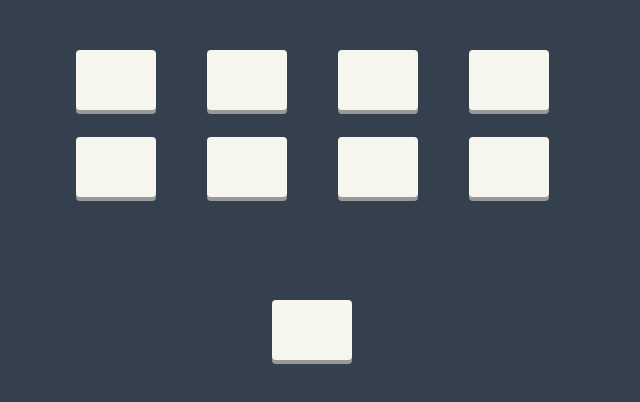
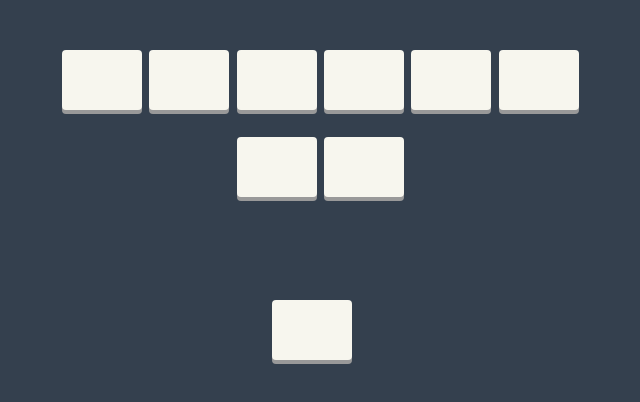
Before and after one commit to wsbuck/web-synth, a React (Create React App) app: page / in a window 1280 px wide. Shown: the top 402 px of the page, without its empty margins (328-968 px from the left). Built offline with nearby package versions, Linux system fonts and the light colour scheme.

Commit message:
Adjusted event handlers & renamed components

```diff
--- a/package.json
+++ b/package.json
@@ -1,16 +1,20 @@
 {
-  "name": "drum-kit",
+  "name": "web-synth",
+  "homepage": "https://wsbuck.github.io/web-synth",
   "version": "0.1.0",
   "private": true,
   "dependencies": {
     "@magenta/music": "^1.8.0",
     "@material-ui/core": "^3.9.3",
+    "gh-pages": "^2.0.1",
     "react": "^16.8.6",
     "react-dom": "^16.8.6",
     "react-scripts": "3.0.0",
     "tone": "^13.4.9"
   },
   "scripts": {
+    "predeploy": "npm run build",
+    "deploy": "gh-pages -d build",
     "start": "react-scripts start",
     "build": "react-scripts build",
     "test": "react-scripts test",
--- a/src/App.css
+++ b/src/App.css
@@ -43,15 +43,15 @@ body {
   transform: translateY(2px);
 }
 
-.drum-button:hover {
-  /* background-color: #3E8E41; */
-}
+/* .drum-button:hover {
+  background-color: #3E8E41;
+} */
 
-.drum-button:active {
+/* .drum-button:active {
   background-color: #8FDCF1;
   box-shadow: 0 3px #666;
   transform: translateY(2px);
-}
+} */
 
 .playback-buttons {
   margin-top: 100px;
--- a/src/components/DrumButton.js
+++ /dev/null
@@ -1,54 +0,0 @@
-import React, { Component } from 'react';
-
-import * as Tone from 'tone';
-//import * as mm from '@magenta/music';
-
-
-class DrumButton extends Component {
-  constructor(props) {
-    super(props);
-    this.state = {
-      pressed: false,
-    };
-    this.synth = new Tone.AMSynth().toMaster();
-    this.playSynth = this.playSynth.bind(this);
-    this.stopSynth = this.stopSynth.bind(this);
-    this.startTime = null;
-
-  }
-
-  playSynth() {
-    this.synth.triggerAttack(this.props.pitch);
-    this.startTime = 'now';
-  }
-
-  stopSynth() {
-    this.synth.triggerRelease();
-    this.props.returnNote({
-      pitch: this.props.pitch,
-      startTime: this.startTime,
-      endtime: 'now'
-    });
-    // this.setState({startTime: null});
-  }
-
-  render() {
-    (this.state.pressed)
-      ? this.playSynth()
-      : this.stopSynth()
-
-    return (
-      <div>
-        <button
-          onMouseDown={() => this.setState({ pressed: true })}
-          onMouseUp={() => this.setState({ pressed: false })}
-          onTouchStart={() => this.setState({ pressed: true })}
-          onTouchEnd={() => this.setState({ pressed: false })}
-          className={this.state.pressed ? "drum-button pressed" : "drum-button"}
-        />
-      </div>
-    )
-  }
-}
-
-export default DrumButton;
--- a/src/components/Pad.js
+++ b/src/components/Pad.js
@@ -2,8 +2,11 @@ import React, { Component } from 'react';
 
 import Grid from '@material-ui/core/Grid';
 
-import DrumButton from './DrumButton';
+import * as Tone from 'tone';
+
+import SynthButton from './SynthButton';
 import PlayButton from './PlayButton';
+import PlaybackButton from './PlaybackButton';
 
 class Pad extends Component {
   constructor(props) {
@@ -11,13 +14,27 @@ class Pad extends Component {
     this.state = {
       sequence: []
     };
-    // this.returnNote = this.returnNote.bind(this);
+    this.returnNote = this.returnNote.bind(this);
+  }
+
+  componentWillMount() {
+    this.envelope = {
+      attack: 0.01,
+      decay: 0.1,
+      sustain: 0.5,
+      release: 1.0,
+      attackCurve: "linear",
+      decayCurve: "exponential",
+      releaseCurve: "exponential"
+    }
+
   }
 
   returnNote(note) {
     // console.log(time.beg);
     // console.log(time.end);
     let sequence = this.state.sequence;
+    console.log(note);
     sequence.push({
       pitch: note.pitch,
       startTime: note.startTime,
@@ -27,40 +44,74 @@ class Pad extends Component {
   }
 
   render() {
+    let sm = 2;
     return (
       <div className="pad">
         <div className="play-button">
           <Grid container spacing={24} justify="center">
-            <Grid item sm={3}>
-              <DrumButton pitch={'A3'} returnNote={() => this.returnNote} />
+            <Grid item sm={sm}>
+              <SynthButton
+                pitch={'A5'}
+                returnNote={this.returnNote}
+                envelope={this.envelope}
+              />
             </Grid>
-            <Grid item sm={3}>
-              <DrumButton pitch={'B3'} returnNote={() => this.returnNote} />
+            <Grid item sm={sm}>
+              <SynthButton
+                pitch={'B5'}
+                returnNote={this.returnNote}
+                envelope={this.envelope}
+              />
             </Grid>
-            <Grid item sm={3}>
-              <DrumButton pitch={'C3'} returnNote={() => this.returnNote} />
+            <Grid item sm={sm}>
+              <SynthButton
+                pitch={'C5'}
+                returnNote={this.returnNote}
+                envelope={this.envelope}
+              />
             </Grid>
-            <Grid item sm={3}>
-              <DrumButton pitch={'D3'} returnNote={() => this.returnNote} />
+            <Grid item sm={sm}>
+              <SynthButton
+                pitch={'D5'}
+                returnNote={this.returnNote}
+                envelope={this.envelope}
+              />
             </Grid>
-            <Grid item sm={3}>
-              <DrumButton pitch={'E3'} returnNote={() => this.returnNote} />
+            <Grid item sm={sm}>
+              <SynthButton
+                pitch={'E5'}
+                returnNote={this.returnNote}
+                envelope={this.envelope}
+              />
             </Grid>
-            <Grid item sm={3}>
-              <DrumButton pitch={'F3'} returnNote={() => this.returnNote} />
+            <Grid item sm={sm}>
+              <SynthButton
+                pitch={'F5'}
+                returnNote={this.returnNote}
+                envelope={this.envelope}
+              />
             </Grid>
-            <Grid item sm={3}>
-              <DrumButton pitch={'G3'} returnNote={() => this.returnNote} />
+            <Grid item sm={sm}>
+              <SynthButton
+                pitch={'G5'}
+                returnNote={this.returnNote}
+                envelope={this.envelope}
+              />
             </Grid>
-            <Grid item sm={3}>
-              <DrumButton pitch={'A2'} returnNote={() => this.returnNote} />
+            <Grid item sm={sm}>
+              <SynthButton
+                pitch={'A6'}
+                returnNote={this.returnNote}
+                envelope={this.envelope}
+              />
             </Grid>
           </Grid>
         </div>
 
         <div className="playback-buttons">
           <Grid container spacing={24} justify="center">
-            <PlayButton />
+            {/* <PlayButton /> */}
+            <PlaybackButton />
           </Grid>
         </div>
       </div>
--- /dev/null
+++ b/src/components/PlaybackButton.js
@@ -0,0 +1,57 @@
+import React, { Component } from 'react';
+
+import * as Tone from 'tone';
+// import * as mm from '@magenta/music';
+
+
+class PlaybackButton extends Component {
+  constructor(props) {
+    super(props);
+    this.state = {
+      pressed: false,
+    };
+    this.synth = new Tone.AMSynth().toMaster();
+    this.play = this.play.bind(this);
+    this.setupSchedule = this.setupSchedule.bind(this);
+  }
+
+  componentWillMount() {
+    this.setupSchedule();
+  }
+
+  setupSchedule() {
+    Tone.Transport.schedule((time) => {
+      this.synth.triggerAttackRelease('C2', '8n', time)
+    }, 0)
+
+    Tone.Transport.schedule((time) => {
+      this.synth.triggerAttackRelease('C2', '8n', time)
+    }, 1)
+
+    Tone.Transport.schedule((time) => {
+      this.synth.triggerAttackRelease('C2', '8n', time)
+    }, 2)
+
+    Tone.Transport.loopEnd = 5.0;
+    Tone.Transport.loop = true;
+  }
+
+  play() {
+    this.setState({ pressed: !this.state.pressed });
+    Tone.Transport.toggle();
+  }
+
+  render() {
+
+    return (
+      <div>
+        <button
+          onMouseDown={() => this.play()}
+          className={this.state.pressed ? "drum-button pressed" : "drum-button"}
+        />
+      </div>
+    )
+  }
+}
+
+export default PlaybackButton;
--- /dev/null
+++ b/src/components/SynthButton.js
@@ -0,0 +1,76 @@
+import React, { Component } from 'react';
+
+import * as Tone from 'tone';
+//import * as mm from '@magenta/music';
+
+
+class SynthButton extends Component {
+  constructor(props) {
+    super(props);
+    this.state = {
+      pressed: false,
+    };
+    // this.synth = new Tone.AMSynth().toMaster();
+    this.synth = new Tone.Synth().toMaster();
+    this.playSynth = this.playSynth.bind(this);
+    this.stopSynth = this.stopSynth.bind(this);
+    this.checkMouseDown = this.checkMouseDown.bind(this);
+    this.touchMove = this.touchMove.bind(this);
+    this.startTime = null;
+
+  }
+
+  playSynth(e) {
+    e.preventDefault();
+    // console.log('play note');
+    this.setState({ pressed: true });
+    this.synth.triggerAttack(this.props.pitch);
+    this.startTime = Tone.context.currentTime.toFixed(2)
+  }
+
+  stopSynth(e) {
+    e.preventDefault();
+    this.setState({ pressed: false });
+    this.synth.triggerRelease();
+    if (this.startTime !== null) {
+      this.props.returnNote({
+        pitch: this.props.pitch,
+        startTime: this.startTime,
+        endtime: Tone.context.currentTime.toFixed(2)
+      });
+    }
+    this.startTime = null;
+  }
+
+  checkMouseDown(e) {
+    if (e.buttons === 1 || e.buttons === 3) {
+      this.playSynth(e);
+    } else {
+      this.stopSynth(e);
+    }
+  }
+
+  touchMove(e) {
+    console.log(e);
+    console.log(this.props.pitch);
+    this.setState({ pressed: true });
+  }
+
+  render() {
+    return (
+      <div>
+        <button
+          onMouseDown={(e) => this.playSynth(e)}
+          onMouseUp={(e) => this.stopSynth(e)}
+          onTouchStart={(e) => this.playSynth(e)}
+          onTouchEnd={(e) => this.stopSynth(e)}
+          onMouseEnter={(e) => this.checkMouseDown(e)}
+          onMouseLeave={(e) => this.stopSynth(e)}
+          className={this.state.pressed ? "drum-button pressed" : "drum-button"}
+        />
+      </div>
+    )
+  }
+}
+
+export default SynthButton;
```
Also changed, not shown: 1 other file (tests, documents, lock files or other folders).
